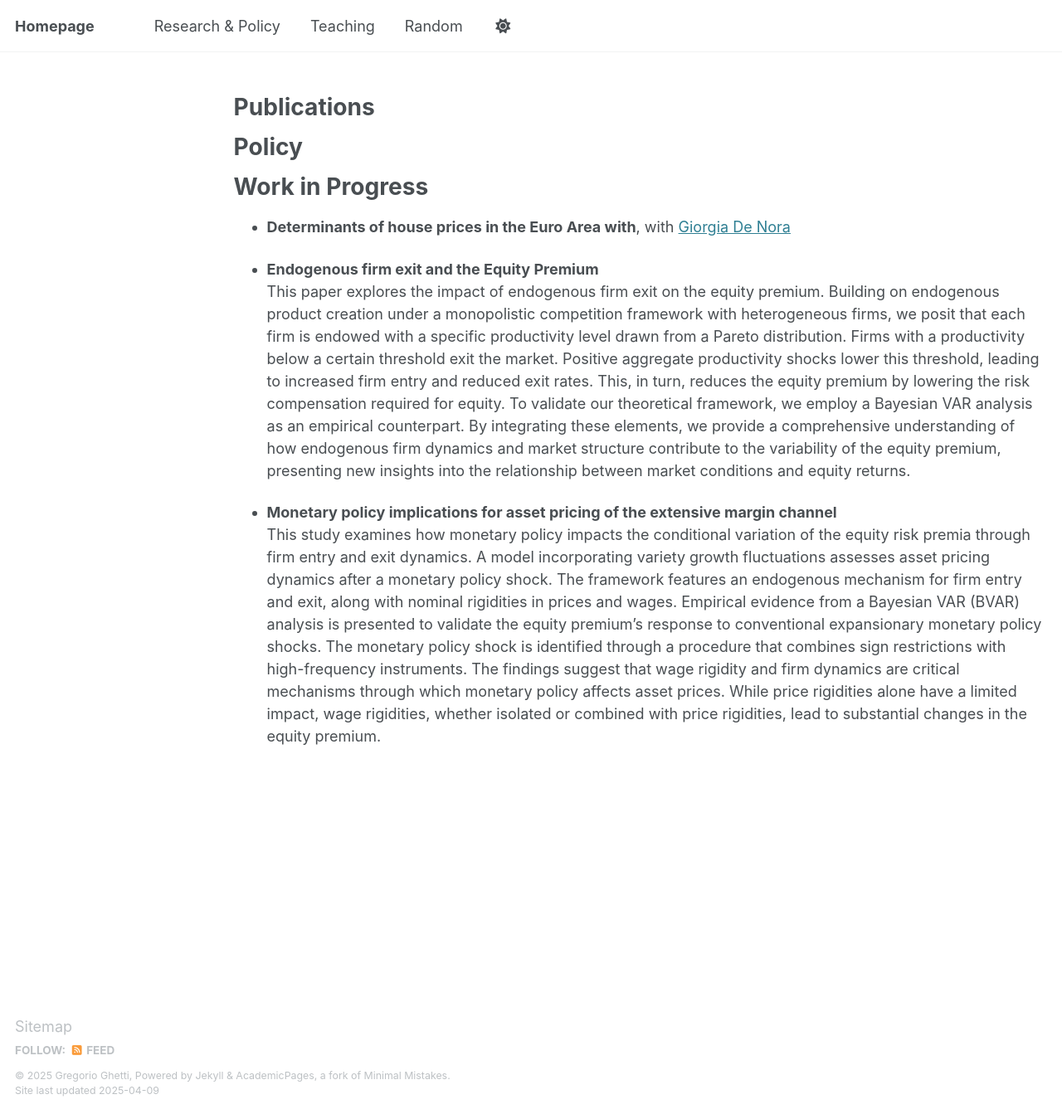
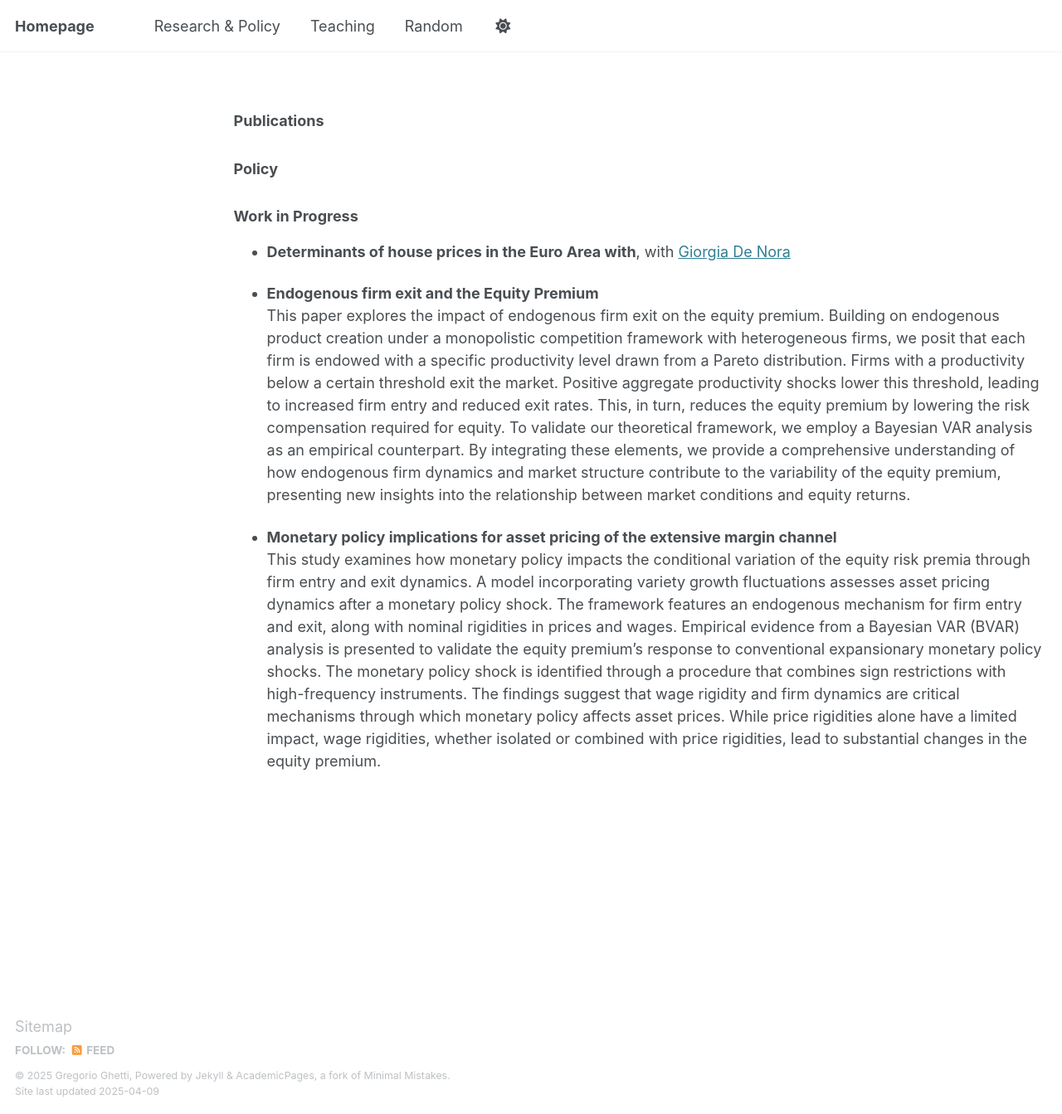
Before and after one commit to GregGh95/GregGh95.github.io, a Jekyll site: the page built from _pages/cv-json.md, in a window 1280 px wide and 1343 px high. Shown: the whole window at 83% size. Built offline with Jekyll 4.4.1, drawn with Linux system fonts in a browser that asks for light colours.

```diff
--- a/_pages/cv-json.md
+++ b/_pages/cv-json.md
@@ -7,14 +7,12 @@ redirect_from:
   - /rp
 ---
 
-Publications
-===
+### Publications
 
-Policy
-===
+### Policy
 
-Work in Progress
-===
+
+### Work in Progress
 
 * **Determinants of house prices in the Euro Area with**, with [Giorgia De Nora](https://www.ecb.europa.eu/pub/research/authors/profiles/giorgia-de-nora.en.html)
 
```
